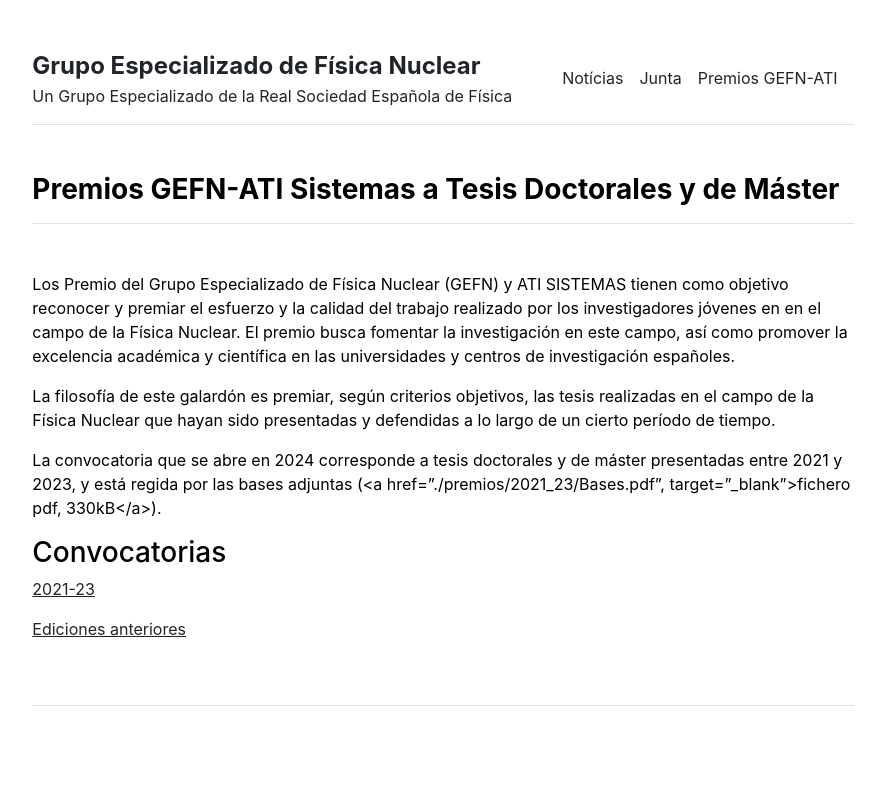
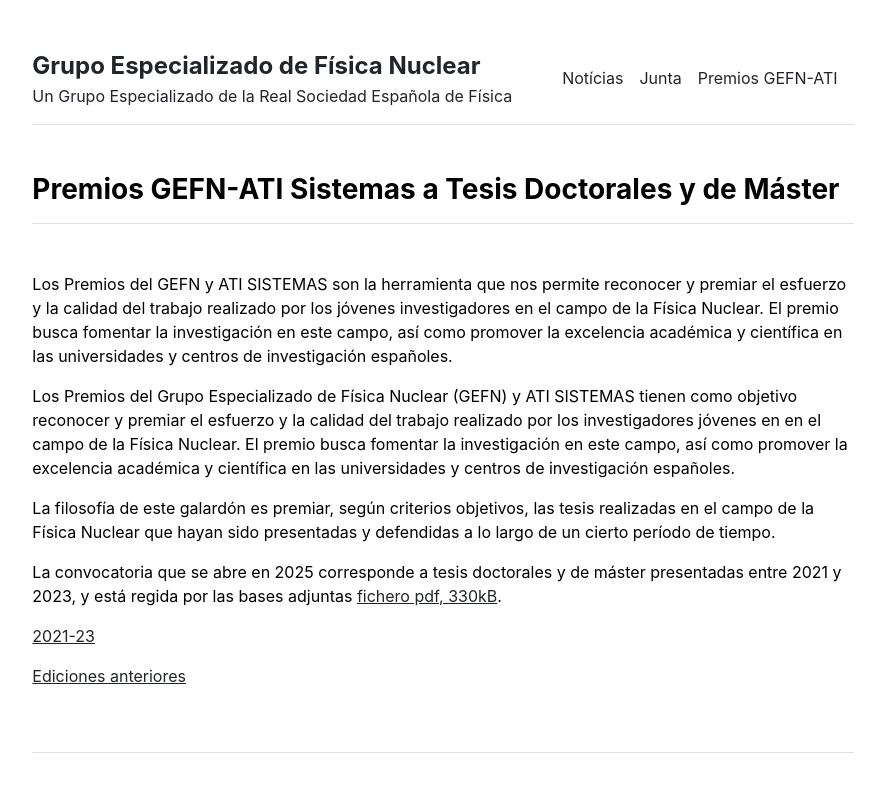
Before and after one commit to GEFN-RSEF/GEFN-RSEF.github.io, a Jekyll site: the page built from premios.md, in a window 1280 px wide. Shown: the top 792 px of the page, without its empty margins (197-1082 px from the left). Built offline with Jekyll 4.4.1, drawn with Linux system fonts in a browser that asks for light colours.

Commit message:
Update premios.md

```diff
--- a/premios.md
+++ b/premios.md
@@ -2,7 +2,12 @@
 layout: premios
 title: "Premios GEFN-ATI"
 ---
-Los Premio del Grupo Especializado de Física Nuclear (GEFN) y ATI SISTEMAS tienen como objetivo reconocer
+Los Premios del GEFN y ATI SISTEMAS son la herramienta que nos permite reconocer y premiar el esfuerzo
+y la calidad del trabajo realizado por los jóvenes investigadores en el campo de la Física Nuclear.
+El premio busca fomentar la investigación en este campo, así como promover la excelencia académica y científica
+en las universidades y centros de investigación españoles.
+
+Los Premios del Grupo Especializado de Física Nuclear (GEFN) y ATI SISTEMAS tienen como objetivo reconocer
 y premiar el esfuerzo y la calidad del trabajo realizado por los investigadores jóvenes en en el campo de
 la Física Nuclear. El premio busca fomentar la investigación en este campo, así como promover la excelencia
 académica y científica en las universidades y centros de investigación españoles.
@@ -12,7 +17,5 @@ La filosofía de este galardón es premiar, según criterios objetivos,
 las tesis realizadas en el campo de la Física Nuclear
 que hayan sido presentadas y defendidas a lo largo de un cierto período de tiempo.
 
-La convocatoria que se abre en 2024 corresponde a tesis doctorales y de máster presentadas entre
-2021 y 2023, y está regida por las bases adjuntas (<a href="./premios/2021_23/Bases.pdf", target="_blank">fichero pdf, 330kB</a>).
-
-### Convocatorias
+La convocatoria que se abre en 2025 corresponde a tesis doctorales y de máster presentadas entre
+2021 y 2023, y está regida por las bases adjuntas [fichero pdf, 330kB](./premios/2021_23/Bases-Premios-GEFN-ATI-2025_firmadas.pdf).
```
